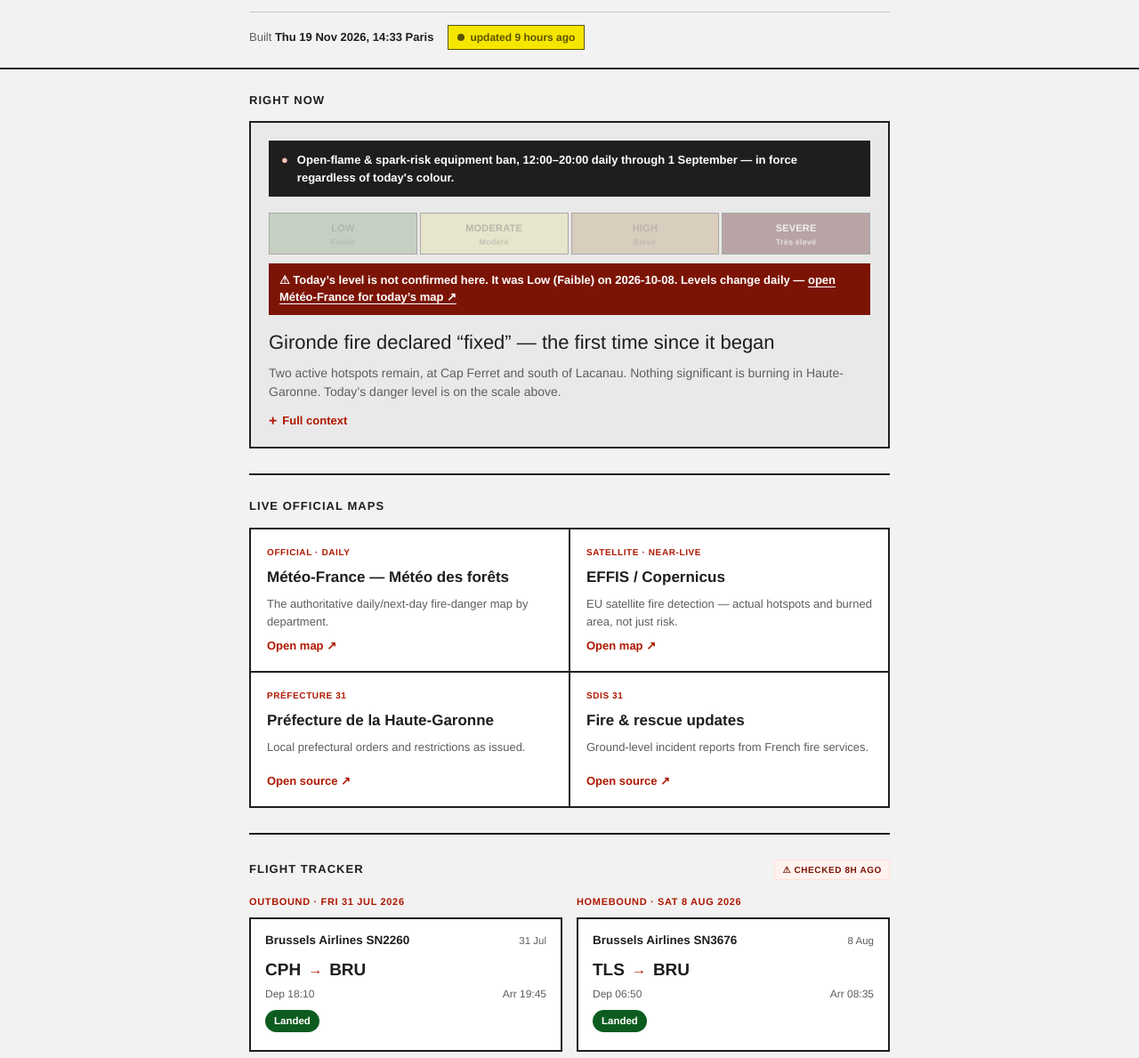
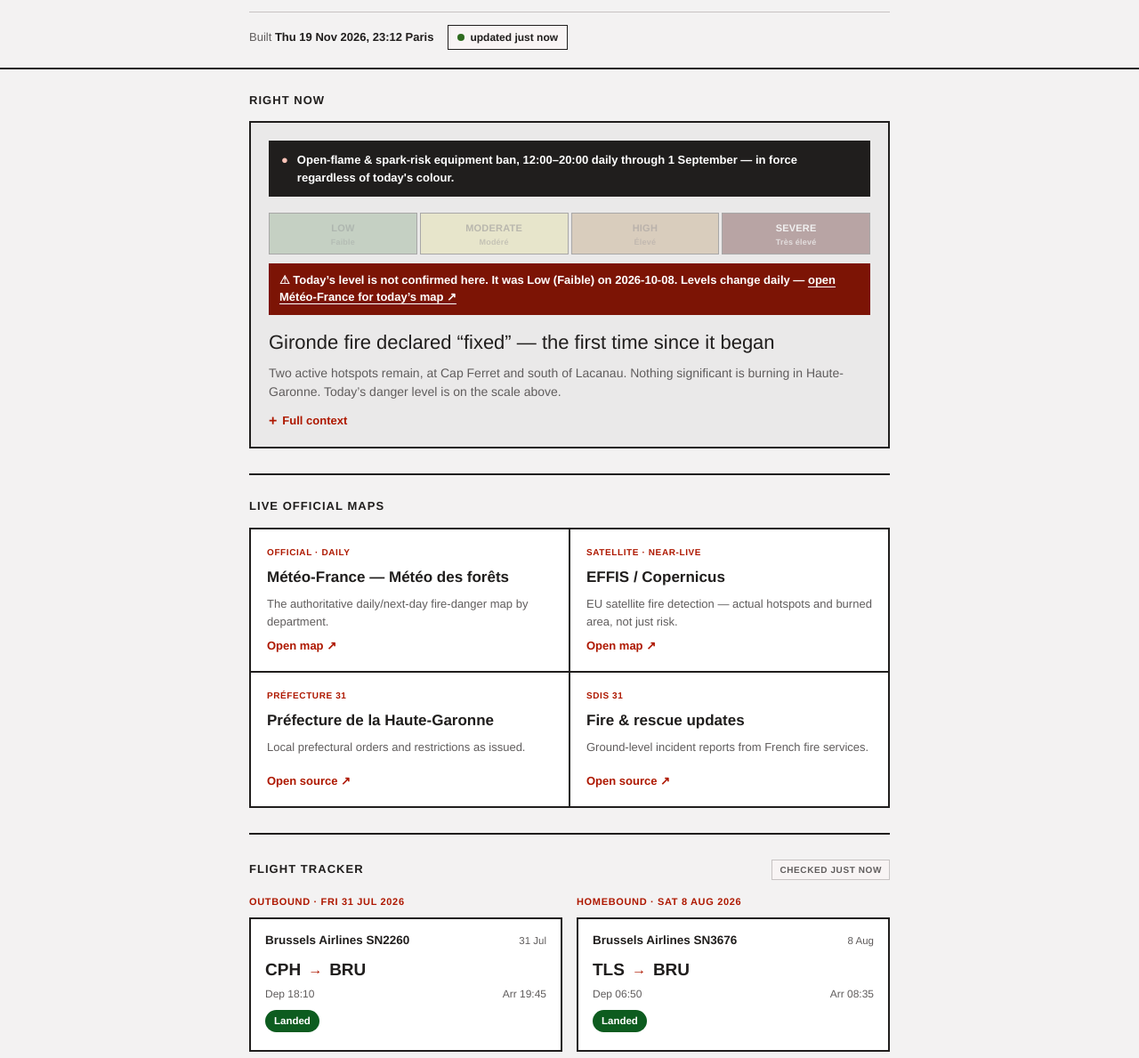
Before and after one commit to RasmusRubin/toulouse-fire-tracker, a plain HTML site: page index.html in a window 1280 px wide. Shown: the part 101-1290 px from the top of the page at 89% size. Drawn offline with Linux system fonts and the light colour scheme.

Commit message:
Update: 2026-11-19 21:12 UTC

```diff
--- a/index.html
+++ b/index.html
@@ -299,7 +299,7 @@
     <span class="eyebrow">Fire Watch · Occitanie / Haute-Garonne</span>
     <h1 class="title">Toulouse Wildfire Tracker</h1>
     <div class="tripbar">
-      <span>Built <span class="stamp" id="build-stamp" data-built="2026-11-19T14:33:45.390714+02:00"><!--STAMP_START-->Thu 19 Nov 2026, 14:33 Paris<!--STAMP_END--></span></span>
+      <span>Built <span class="stamp" id="build-stamp" data-built="2026-11-19T23:12:50.518778+02:00"><!--STAMP_START-->Thu 19 Nov 2026, 23:12 Paris<!--STAMP_END--></span></span>
       <span class="chip fresh" id="age"><span class="dot"></span>updated just now</span>
     </div>
   </div>
@@ -377,7 +377,7 @@
   <section aria-labelledby="flights-h">
     <div class="section-head">
       <h2 class="section-title" id="flights-h">Flight Tracker</h2>
-      <span class="section-tag tag-auto" id="flight-age" data-flight-built="2026-11-19T14:33:45.390714+02:00">Not yet checked</span>
+      <span class="section-tag tag-auto" id="flight-age" data-flight-built="2026-11-19T23:12:50.518778+02:00">Not yet checked</span>
     </div>
     <div class="flight-groups">
       <div class="flight-col">
```
